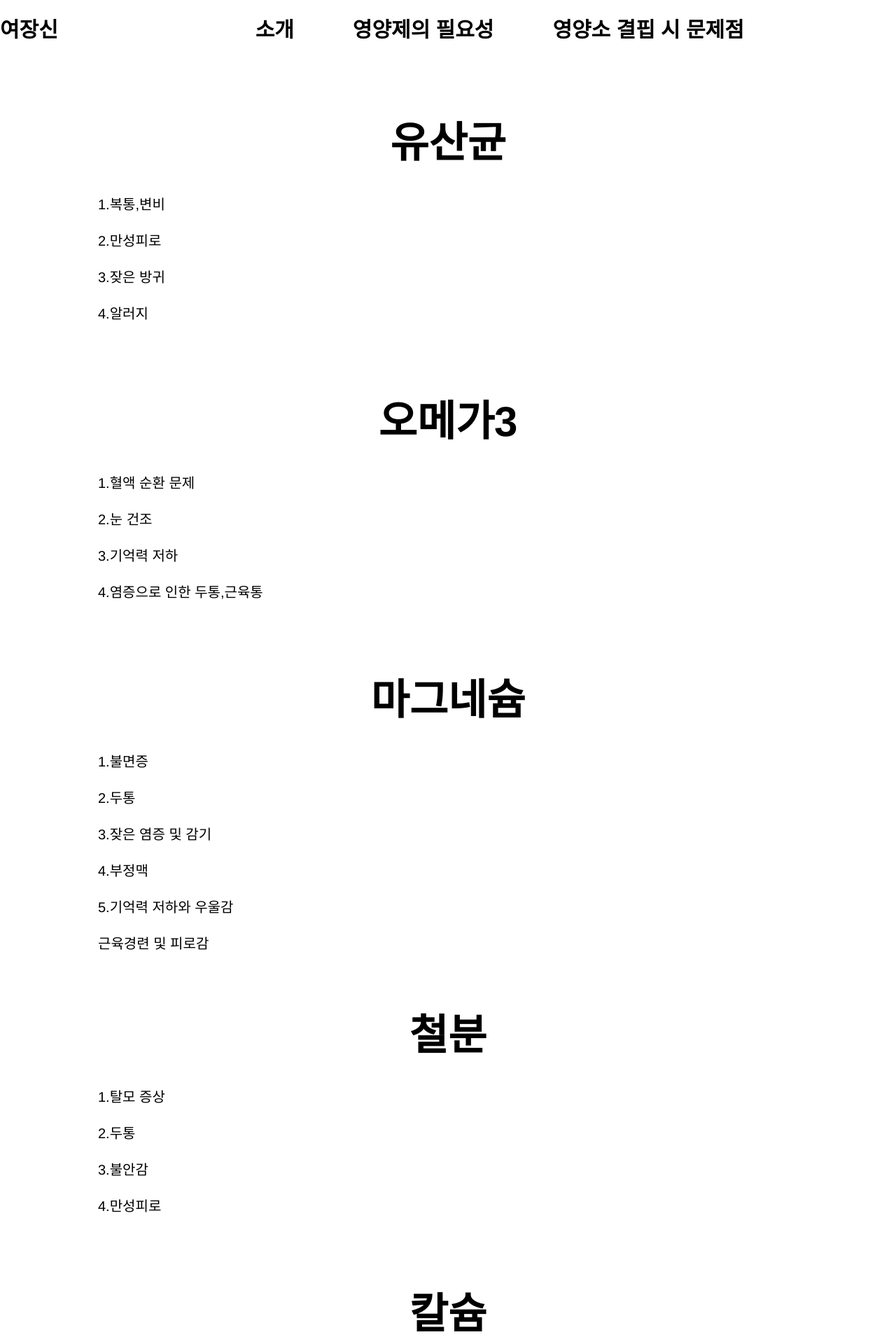
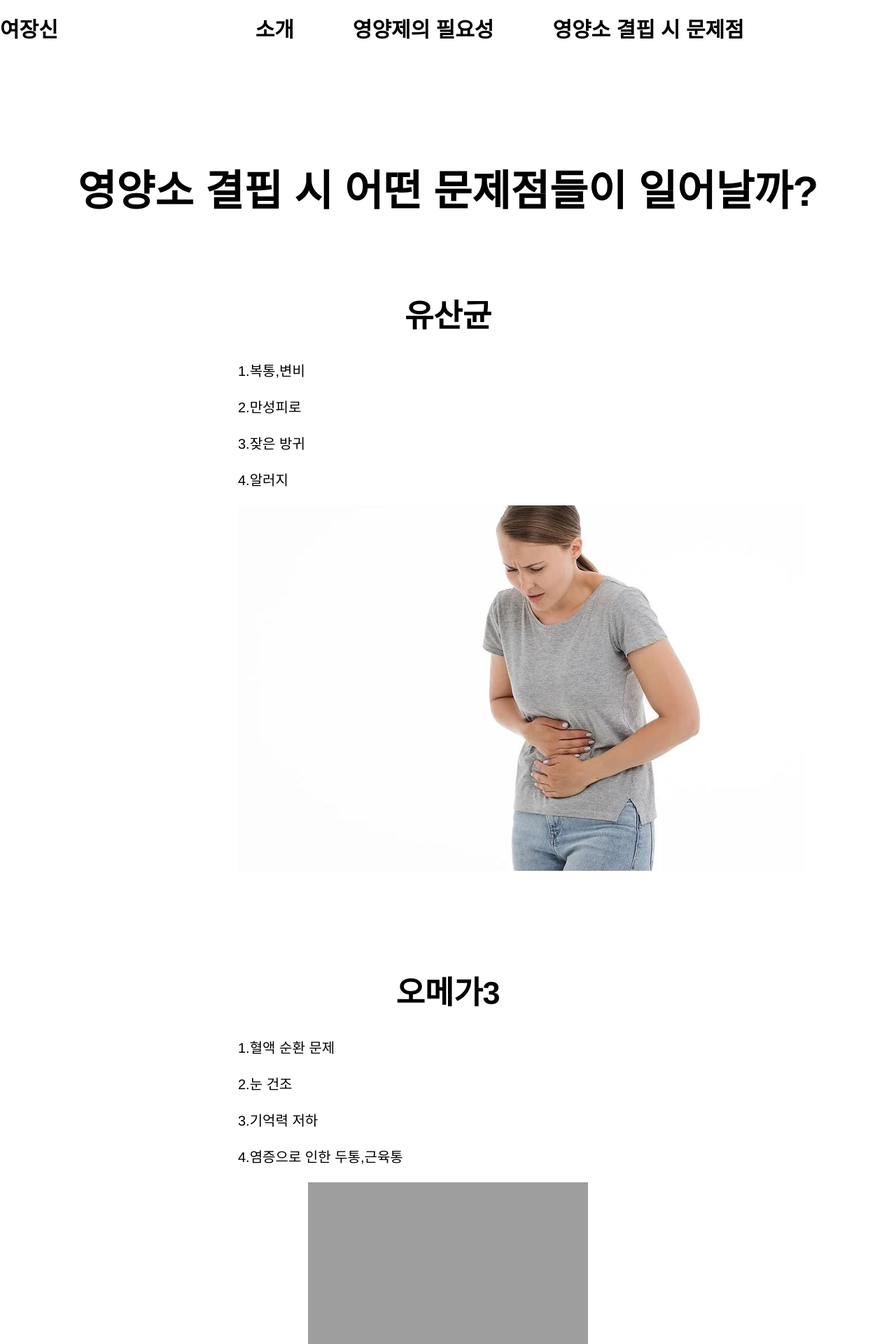
Before and after one commit to snsthqhr/opensauce, a Django app: template templates/pynuts/homepage_problem.html in a window 1280 px wide. Shown: the top 1920 px of the page at 70% size. Run offline with Django 3.2, Linux system fonts and the light colour scheme; the template is opened without the code that fills it, so the values that code supplies are empty; grey boxes are pictures that could not be loaded.

Commit message:
사진 추가 및 problem수정

```diff
--- a/templates/pynuts/homepage_necessity.html
+++ b/templates/pynuts/homepage_necessity.html
@@ -19,8 +19,9 @@
         </div>
         <h1>
             <br/>
+
             영양제는 왜 필요할까? </h1>
-       <br/>
+       <br/> <br/>
       <div class="new">
        <li>① 바쁜 현대인은 영양소가 풍부한 야채와 과일을 충분히 섭취하기가 어렵습니다. </li>
        <br/>
--- a/templates/pynuts/homepage_problem.html
+++ b/templates/pynuts/homepage_problem.html
@@ -21,62 +21,83 @@
 
     </div>
     <h1>
-        <br/>
-        유산균 </h1>
+        <br/><br/>
+        영양소 결핍 시 어떤 문제점들이 일어날까?</h1>
+    <h2>
+        <br/><br/>
+        유산균 </h2>
    <br/>
-  <div class="new">
+  <div class="new1">
     <li>1.복통,변비 <br/><br/>2.만성피로<br/><br/>3.잦은 방귀<br/><br/>4.알러지<br/><br/>
     </li>
 </div>
-
-<h1>
+<div class="images">
+    <img src="image/유산균.jpeg" alt="">
+</div>
+<br/><br/><br/><br/><br/><br/><br/><br/><br/><br/><br/><br/>
+<h2>
     <br/>
-    오메가3 </h1>
+    오메가3 </h2>
 <br/>
-<div class="new">
+<div class="new1">
 <li>1.혈액 순환 문제 <br/><br/>2.눈 건조<br/><br/>3.기억력 저하<br/><br/>4.염증으로 인한 두통,근육통<br/><br/>
 </li>
 </div>
-<h1>
+<div class="images">
+    <img src="image/" alt="">
+</div>
+<br/><br/><br/><br/><br/><br/><br/><br/>
+<h2>
     <br/>
-    마그네슘 </h1>
+    마그네슘 </h2>
 <br/>
-<div class="new">
+<div class="new1">
 <li>1.불면증 <br/><br/>2.두통<br/><br/>3.잦은 염증 및 감기<br/><br/>4.부정맥<br/><br/>5.기억력 저하와 우울감<br/><br/>근육경련 및 피로감
 </li>
 </div>
-<h1>
+<div class="images">
+    <img src="image/두통.jpg" alt="">
+</div>
+<br/><br/><br/><br/><br/><br/><br/><br/>
+<h2>
     <br/>
-    철분 </h1>
+    철분 </h2>
 <br/>
-<div class="new">
+<div class="new1">
 <li>1.탈모 증상 <br/><br/>2.두통<br/><br/>3.불안감<br/><br/>4.만성피로<br/><br/>
 </li>
 </div>
-<h1>
+<div class="images">
+    <img src="image/철분.jpg" alt="">
+</div>
+<br/><br/><br/><br/><br/><br/><br/><br/>
+<h2>
     <br/>
-    칼슘</h1>
+    칼슘</h2>
 <br/>
-<div class="new">
+<div class="new1">
 <li>1.근육 통증 <br/><br/>2.만성피로<br/><br/>3.손톱 및 피부 증상<br/><br/>4.골다공증<br/><br/>5.치아손상<br/><br/>
 </li>
 </div>
-
-<h1>
+<div class="images">
+    <img src="image/칼슘.jpeg" alt="">
+</div>
+<br/><br/><br/><br/><br/><br/><br/><br/>
+<h2>
     <br/>
-    비타민</h1>
+    비타민</h2>
 <br/>
-<div class="new">
-    <li>비타민 A</li><br/>
+<div class="new1">
+    <strong><li>비타민 A</li><br/></strong>
 <li>1.야맹증 <br/><br/>2.안구 건조증<br/><br/>3.모낭 각질증<br/><br/>4.벼, 치아 형성 결함<br/><br/>5.성장장애<br/>
-</li>
-<li>비타민 B</li><br/>
+</li><br/><br/>
+<strong><li>비타민 B</li><br/></strong>
 <li>1.만성피로 <br/><br/>2.코 및 입술 건조함 및 염증<br/><br/>3.소화장애<br/><br/>4.우울감<br/><br/>5.알레르기 염증<br/>
-</li>
-<li>비타민 C</li><br/>
+</li><br/><br/>
+<strong><li>비타민 C</li><br/></strong>
 <li>1.괴혈병 <br/><br/>2.우울감<br/><br/>3.코피<br/><br/>4.만성피로<br/><br/>5.체내 자가면역 부족<br/>
-</li>
-<li>비타민 D</li><br/>
+</li><br/><br/>
+<strong><li>비타민 D</li><br/></strong>
 <li>1.골다공증 <br/><br/>2.빈혈<br/><br/>3.노화<br/><br/>4.비만<br/><br/>5.구루병<br/>
 </li>
 </div>
--- a/templates/pynuts/homepagestyle.css
+++ b/templates/pynuts/homepagestyle.css
@@ -157,6 +157,9 @@ color:white;
     height:-80px;
     margin:auto;
   }
+  .images2{
+
+  }
   .new{
   text-align:left;
     width:1000px;
@@ -164,3 +167,19 @@ color:white;
     font-size: 15pt;
 
   }
+  .new1{
+    text-align:left;
+      width:600px;
+      margin:auto;
+      font-size: 15pt;
+
+    }
+    .new1>strong{
+      font-size:20pt;
+    }
+    .h2{
+      font-size: 1em;
+      color:white;
+      font-weight:800;
+      font-family: 잘난체;
+    }
```
Also changed, not shown: templates/pynuts/image/눈 건조.jpeg (added), templates/pynuts/image/두통.jpg (added), templates/pynuts/image/바탕 3.jpeg (added), templates/pynuts/image/바탕 real.jpeg (added), templates/pynuts/image/유산균.jpeg (added), templates/pynuts/image/철분.jpg (added), templates/pynuts/image/칼슘.jpeg (added).
